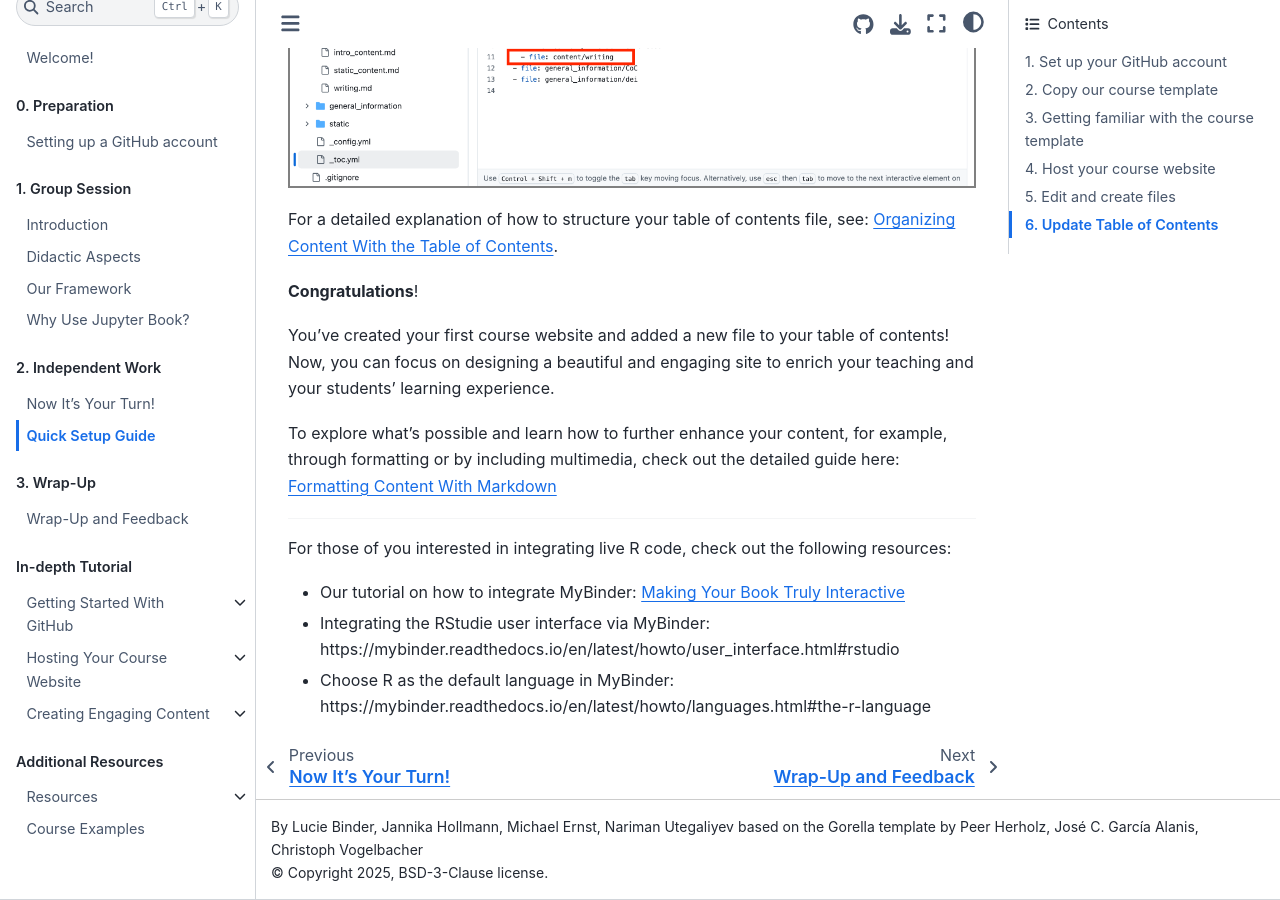
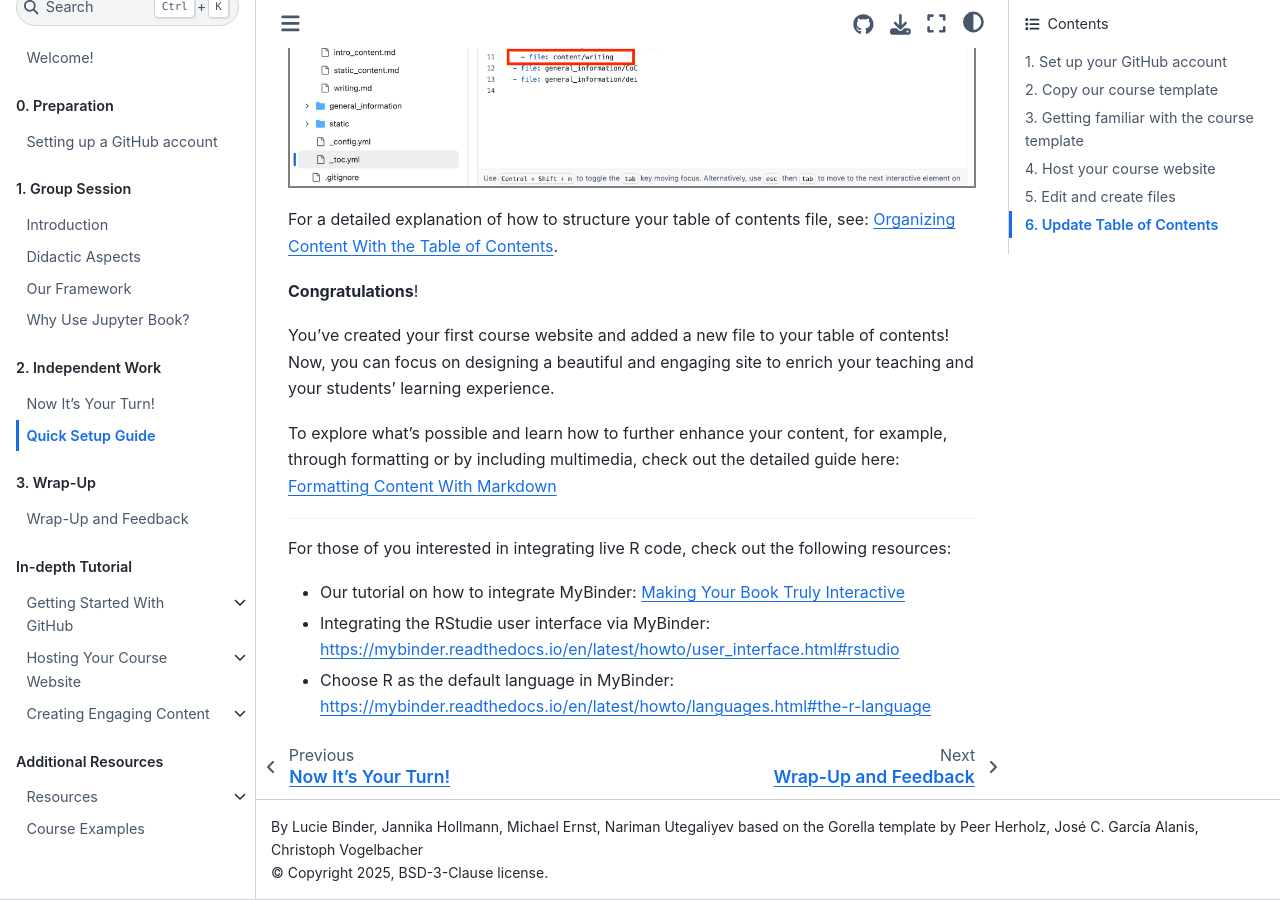
Before and after one commit to luciebinder/ws-openness-2025, a Jupyter Book: the page built from content/4_additional/quick_tutorial_ws.md, in a window 1280 px wide and 900 px high, scrolled down 15000 px. Built offline with Jupyter Book 1.0.4 settings and Sphinx 7.4.7 and the Sphinx Book theme 1.1.4, drawn with Linux system fonts in a browser that asks for light colours; part of the change alters nothing that is shown.

```diff
--- a/content/4_additional/quick_tutorial_ws.md
+++ b/content/4_additional/quick_tutorial_ws.md
@@ -198,5 +198,5 @@ To explore what’s possible and learn how to further enhance your content, for
 For those of you interested in integrating live R code, check out the following resources:
 
 - Our tutorial on how to integrate MyBinder: {doc}`../3_create/interactive2`
-- Integrating the RStudie user interface via MyBinder: https://mybinder.readthedocs.io/en/latest/howto/user_interface.html#rstudio
-- Choose R as the default language in MyBinder: https://mybinder.readthedocs.io/en/latest/howto/languages.html#the-r-language
+- Integrating the RStudie user interface via MyBinder: [https://mybinder.readthedocs.io/en/latest/howto/user_interface.html#rstudio](https://mybinder.readthedocs.io/en/latest/howto/user_interface.html#rstudio)
+- Choose R as the default language in MyBinder: [https://mybinder.readthedocs.io/en/latest/howto/languages.html#the-r-language](https://mybinder.readthedocs.io/en/latest/howto/languages.html#the-r-language)
```
